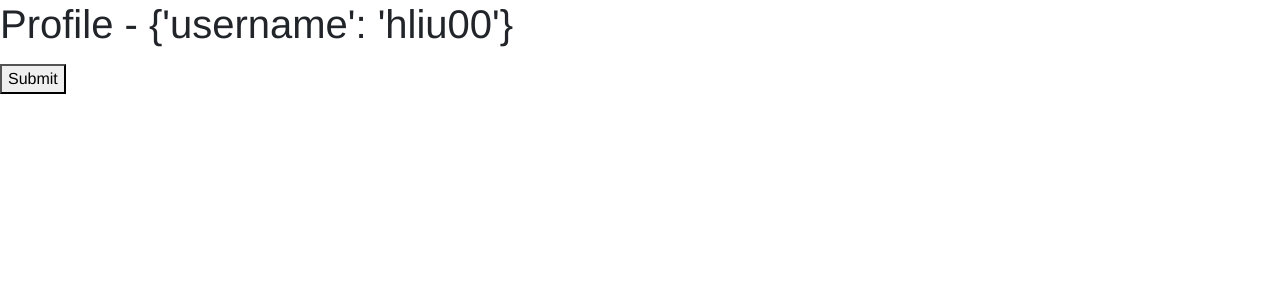
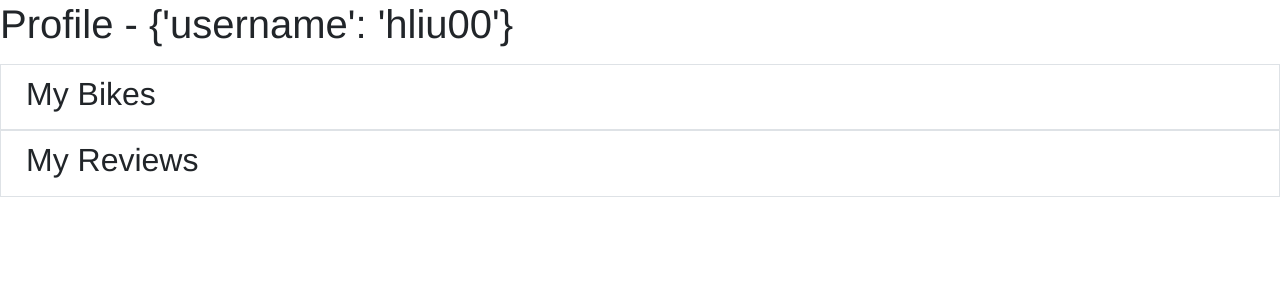
Before and after one commit to nilffej/Handlebars, a Flask app: page /profile in a window 1280 px wide. Shown: the part 56-356 px from the top of the page. Run offline with Flask 2, Linux system fonts and the light colour scheme; a user stored in the database is signed in; data comes from the database, SQL or seed files in the repository; some libraries are stand-ins or nearby versions.

Commit message:
Updated profile

```diff
--- a/app.py
+++ b/app.py
@@ -22,14 +22,24 @@
 c.execute(''' SELECT count(name) FROM sqlite_master WHERE type='table' AND name='USER' ''')
 if c.fetchone()[0] < 1:
     c.execute("CREATE TABLE USER(username TEXT, password TEXT);")
+    c.execute("INSERT INTO USER VALUES ('{}', '{}')".format("hliu00","hi"))
+    c.execute("INSERT INTO USER VALUES ('{}', '{}')".format("hliu01","hi"))
 #Creates SAVEDBIKES
 c.execute(''' SELECT count(name) FROM sqlite_master WHERE type='table' AND name='SAVEDBIKES' ''')
 if c.fetchone()[0] < 1:
     c.execute("CREATE TABLE SAVEDBIKES(username TEXT, bikeNumber INTEGER);")
+    c.execute("INSERT INTO SAVEDBIKES VALUES ('{}', '{}')".format("hliu00",2))
+    c.execute("INSERT INTO SAVEDBIKES VALUES ('{}', '{}')".format("hliu00",1))
+    c.execute("INSERT INTO SAVEDBIKES VALUES ('{}', '{}')".format("hliu01",2))
+    c.execute("INSERT INTO SAVEDBIKES VALUES ('{}', '{}')".format("hliu01",1))
 #Creates REVIEWS
 c.execute(''' SELECT count(name) FROM sqlite_master WHERE type='table' AND name='REVIEWS' ''')
 if c.fetchone()[0] < 1:
-    c.execute("CREATE TABLE REVIEWS(username TEXT, bikeID TEXT, location TEXT, rating INTEGER, content BLOB);")
+    c.execute("CREATE TABLE REVIEWS(username TEXT, bikeNumber INTEGER, rating INTEGER, content BLOB);")
+    c.execute("INSERT INTO REVIEWS VALUES ('{}', '{}', '{}', '{}')".format("hliu00", 2, 5, "0dswdwdw"))
+    c.execute("INSERT INTO REVIEWS VALUES ('{}', '{}', '{}', '{}')".format("hliu01", 2, 5, "1dswdwdw"))
+    c.execute("INSERT INTO REVIEWS VALUES ('{}', '{}', '{}', '{}')".format("hliu00", 1, 4, "2dswdwdw"))
+    c.execute("INSERT INTO REVIEWS VALUES ('{}', '{}', '{}', '{}')".format("hliu01", 1, 4, "3dswdwdw"))
 #Creates BIKES
 c.execute(''' SELECT count(name) FROM sqlite_master WHERE type='table' AND name='BIKES' ''')
 if c.fetchone()[0] < 1:
@@ -39,18 +49,17 @@
     )
     response = u.read()
     data = json.loads(response)
-    with sqlite3.connect(DB_FILE) as db:
-        c = db.cursor()
-        for i in data['networks']:
-            # print(i['location']['city'])
-            c.execute('INSERT INTO BIKES VALUES (?, ?, ?, ?, ?, ?, ?)', (None,
-                                                                        i['id'],
-                                                                        i['location']['city'],
-                                                                        i['location']['country'],
-                                                                        i['name'],
-                                                                        i['location']['latitude'],
-                                                                        i['location']['longitude']
-                                                                        ))
+    for i in data['networks']:
+        # print(i['location']['city'])
+        c.execute('INSERT INTO BIKES VALUES (?, ?, ?, ?, ?, ?, ?)', (None,
+                                                                    i['id'],
+                                                                    i['location']['city'],
+                                                                    i['location']['country'],
+                                                                    i['name'],
+                                                                    i['location']['latitude'],
+                                                                    i['location']['longitude']
+                                                                    ))
+
     db.commit()
     db.close()
 
@@ -82,6 +91,7 @@
     return render_template("homepage.html", sessionstatus = "user" in session)
 
 # must set conditional, if not present then can save
+##for testing
 @app.route("/addBike")
 def addBike():
     with sqlite3.connect(DB_FILE) as connection:
@@ -90,6 +100,14 @@
         connection.commit()
     return redirect(url_for("profile"))
 
+##for testing
+@app.route("/addReview")
+def addReview():
+    with sqlite3.connect(DB_FILE) as connection:
+        c = connection.cursor()
+        c.execute("INSERT INTO REVIEWS VALUES ('{}', '{}', '{}', '{}')".format(session['user'], 2, 5, "dswdwdw"))
+        connection.commit()
+    return redirect(url_for("profile"))
 # Dispalys user's personal blog page and loads HTML with blog writing form
 @app.route("/profile")
 def profile():
@@ -150,14 +168,33 @@
            q = "SELECT * FROM BIKES"
            foo = cur.execute(q)
            userList = foo.fetchall()
-           bikes = []
+           bike = []
            for x in userList:
                if x[2] == request.args["searchbar"]:
-                   bikes.append(x)
+                   bike = x
+        with sqlite3.connect(DB_FILE) as connection:
+           cur = connection.cursor()
+           q = "SELECT * FROM REVIEWS"
+           foo = cur.execute(q)
+           reviewList = foo.fetchall()
+           specificBikeReviews = []
+           for review in reviewList:
+               if review[1] == bike[0]:
+                   specificBikeReviews.append(review)
+        numberOfRatings = 0
+        sum = 0
+        formattedReviews = []
+        for specificBikeReview in specificBikeReviews:
+            formattedReviews.append("(Review : '{}' Stars : '{}')".format(specificBikeReview[3],specificBikeReview[2]))
+            sum += specificBikeReview[2]
+            numberOfRatings += 1
+            connection.commit()
+
+
         return render_template("searchresults.html", place = data['title'],
                                 applicable_date = weather['applicable_date'], celsius = int(weather['the_temp']), farenheit = int(weather['the_temp']*9.0/5+32),
-                                bikeNumber = bikes[0][0], bikeID = bikes[0][1], name = bikes[0][4], country = bikes[0][3], bikes = bikes,
-                                weather_state_name = weather['weather_state_name'],
+                                bikeNumber = bike[0], bikeID = bike[1], name = bike[4], country = bike[3], bike = bike,
+                                weather_state_name = weather['weather_state_name'], reviews = formattedReviews, rating = sum/numberOfRatings,
                                 weatherimage = "https://www.metaweather.com/static/img/weather/png/64/{}.png".format(weather['weather_state_abbr']),
                                 mapimage = "https://www.mapquestapi.com/staticmap/v4/getmap?key=GiP6vYcbAdnVUtnHGJwYdvAdAxupOahM&size=600,600&type=map&imagetype=jpg&zoom=15&scalebar=true&traffic=FLOW|CON|INC&center={}&xis=&ellipse=fill:0x70ff0000|color:0xff0000|width:2|40.00,-105.25,40.04,-105.30".format(searchdict['longlat']))
     else:
--- a/templates/profile.html
+++ b/templates/profile.html
@@ -14,20 +14,35 @@
 
 {% block body %}
 <h1><p>{{title}}</p></h1>
-{% for entry in toprint %}
+<div class="container-fluid" >
+<div class="row">
+  <div class="col-sm border">
+    <div style="margin: 10px;">
+      <h2><p>My Bikes</p><h2>
+      {% for entry in toprint %}
+      <div class="container-fluid" >
+        <div class="row">
+          <div class="col-sm border">
+            <div style="margin: 10px;">
+              <h4><p>Bike Company : {{entry[4]}}</p><h4>
+              <h4><p>City : {{entry[2]}}</p><h4>
+              <a href="http://127.0.0.1:5000/search?searchbar={{entry[2]}}" class="button">See {{entry[4]}}</a>
+            </div>
+          </div>
+        </div>
+      </div>
+      {% endfor %}
+    </div>
+  </div>
+</div>
+</div>
 <div class="container-fluid" >
   <div class="row">
     <div class="col-sm border">
       <div style="margin: 10px;">
-        <h3><p>Bike Company : {{entry[4]}}</p><h3>
-        <h3><p>City : {{entry[2]}}</p><h3>
-        <a href="http://127.0.0.1:5000/search?searchbar={{entry[2]}}" class="button">See {{entry[4]}}</a>
+        <h2><p>My Reviews</p><h2>
       </div>
     </div>
   </div>
 </div>
-{% endfor %}
-<form action="/addBike">
-  <button type="submit">Submit</button>
-</form>
 {% endblock %}
```
Also changed, not shown: templates/searchresults.html (+20 -3 lines), Info.db.
